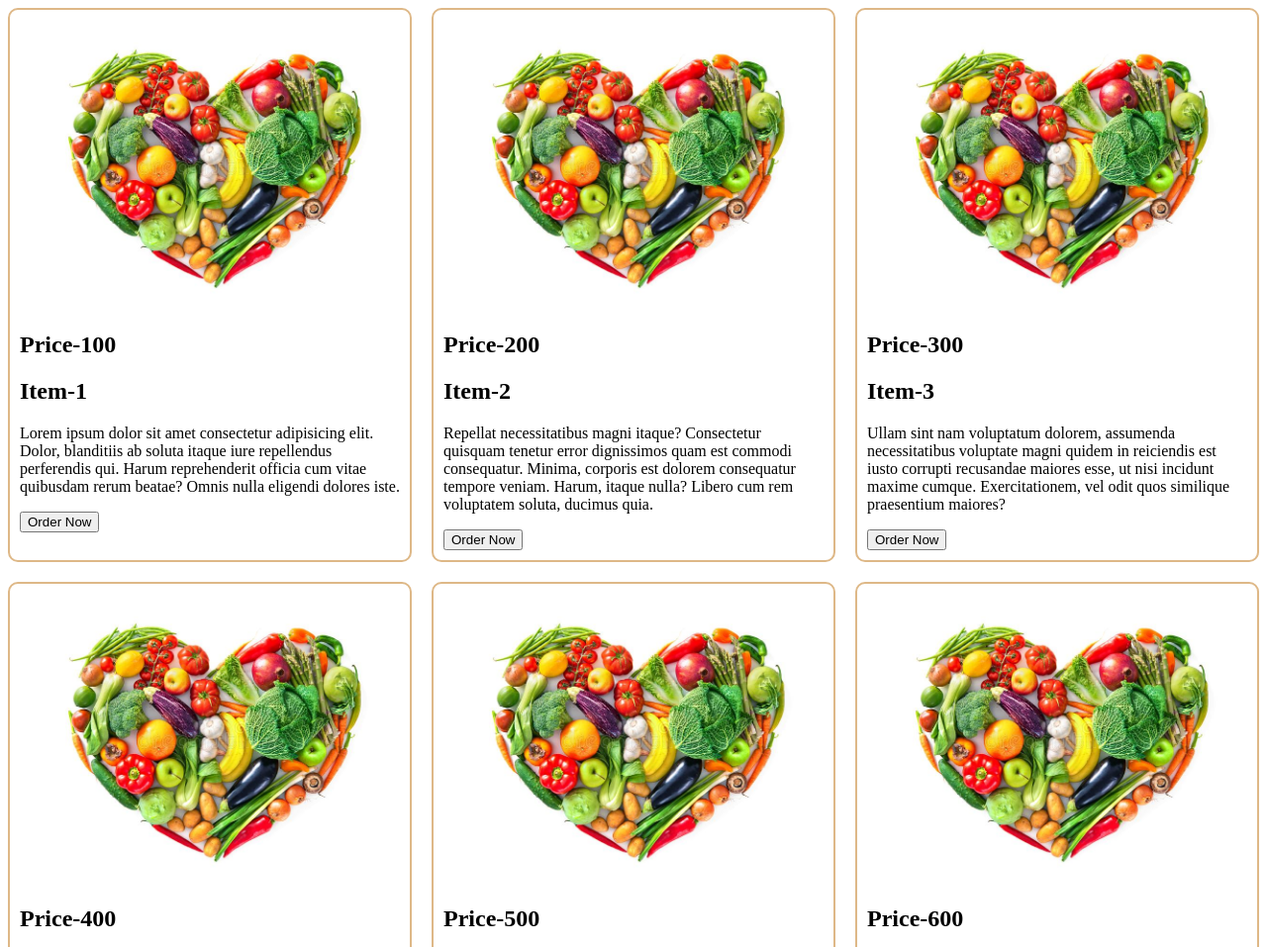
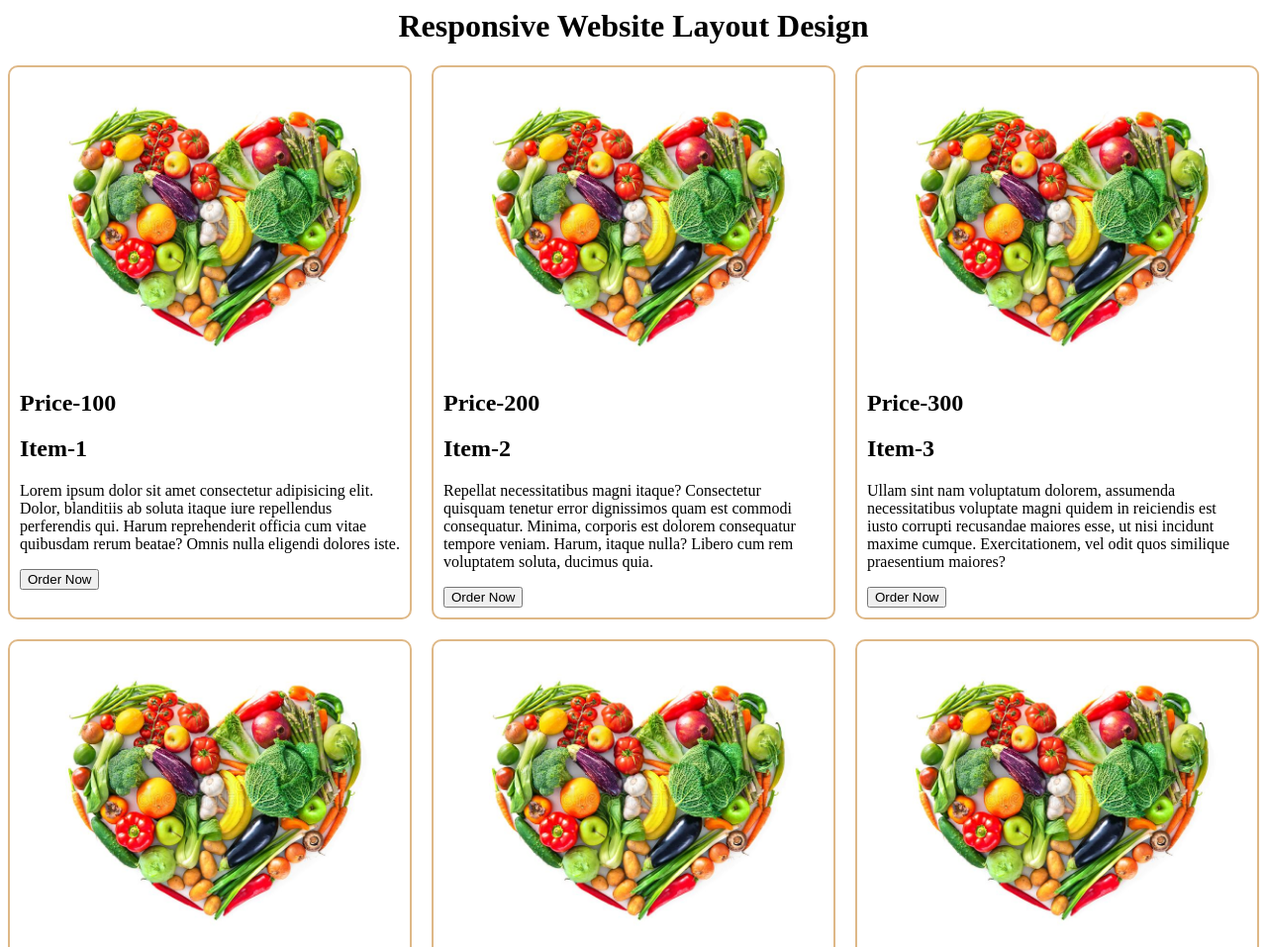
Before and after one commit to hasanalibd/responsive-website, a plain HTML site: page index.html in a window 1280 px wide. Shown: the top 957 px of the page at 99% size. Drawn offline with Linux system fonts and the light colour scheme.

Commit message:
Heading Update

```diff
--- a/index.html
+++ b/index.html
@@ -37,10 +37,15 @@
                 gap: 20px;
             }
         }
+
+        h1{
+            text-align: center;
+        }
     </style>
 </head>
 <body>
     <!-- .container>.food*12>img[src="images/healthy-food.jpg"]+h2{Price-$00}+h4{item-$}+p>lorem30^button{Order Now} -->
+    <h1>Responsive Website Layout Design</h1>
     <div class="container">
         <div class="food">
             <img src="images/healthy-food.jpg" alt="">
```
